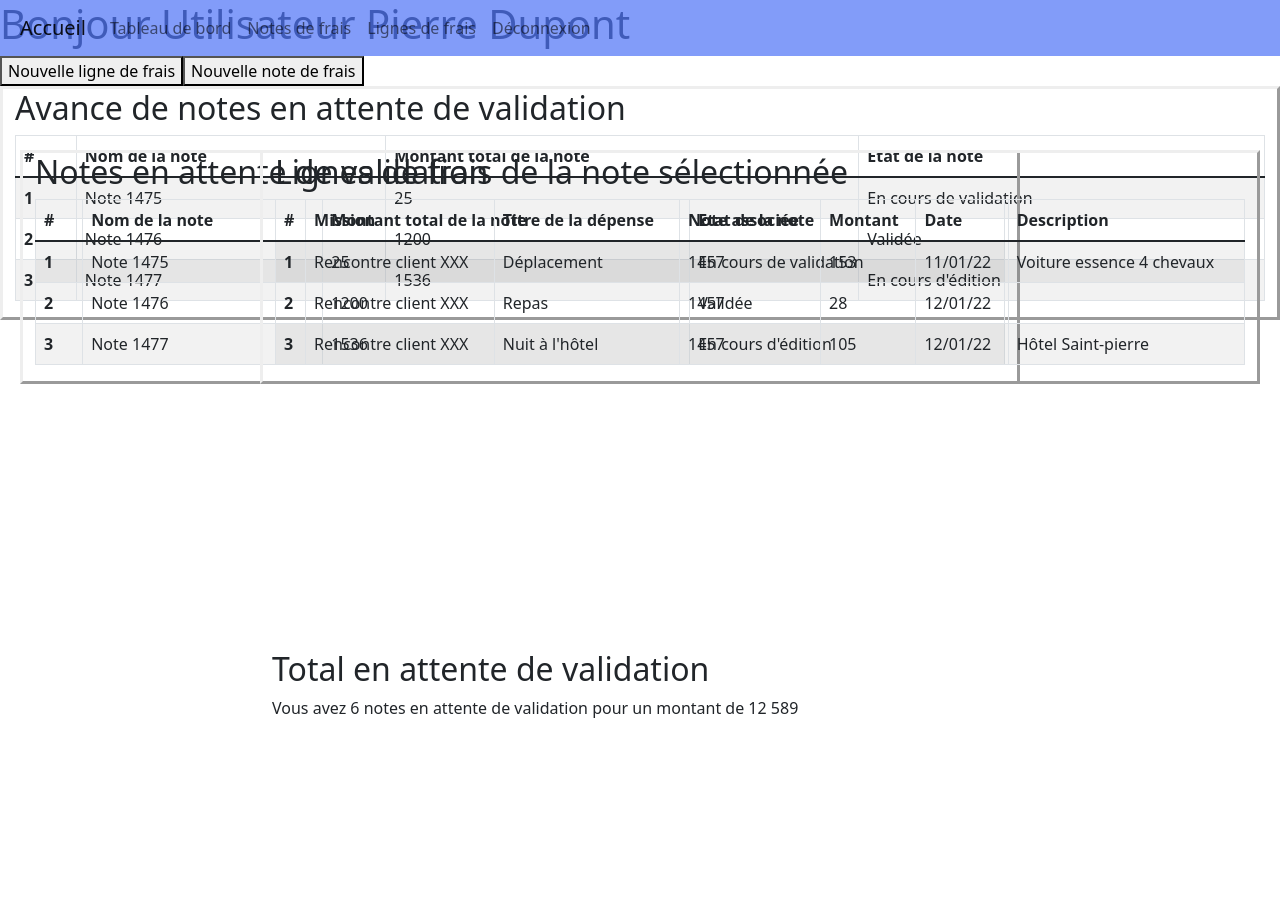
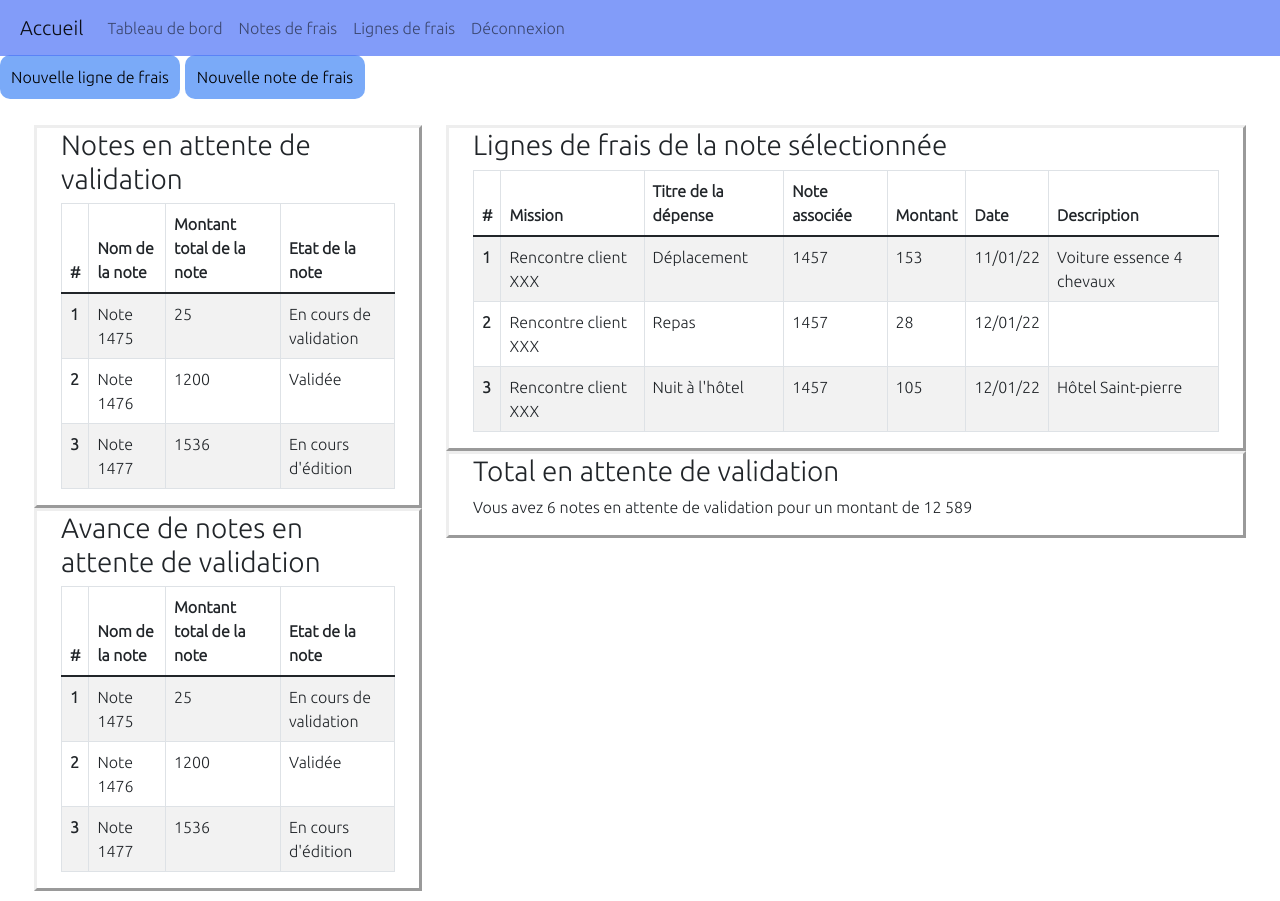
Before and after one commit to Aline-G/GL-front, an Angular app: page /home in a window 1280 px wide. Before the commit the page ends 800 px from the top, so only its background shows below. Built offline with nearby package versions, Linux system fonts and the light colour scheme.

Commit message:
elements de l'écran d'accueil --> ok
Rien n'est dynamique en attente de la suite pour lier les boutons et les éléments à la page.

```diff
--- a/src/app/home-screen/home-advance/home-advance.component.css
+++ b/src/app/home-screen/home-advance/home-advance.component.css
@@ -1,4 +1,12 @@
 .container-fluid{
   border-style: outset;
   border-width: medium;
+  max-height: 430px;
 }
+* {
+  font-family: 'Ubuntu', sans-serif;
+}
+
+.h2{
+  font-size: smaller;
+}
--- a/src/app/home-screen/home-advance/home-advance.component.html
+++ b/src/app/home-screen/home-advance/home-advance.component.html
@@ -4,13 +4,20 @@
   <meta charset="utf-8">
   <meta name="viewport" content="width=device-width, initial-scale=1">
   <link href="https://cdn.jsdelivr.net/npm/bootstrap@5.1.3/dist/css/bootstrap.min.css" rel="stylesheet" integrity="sha384-1BmE4kWBq78iYhFldvKuhfTAU6auU8tT94WrHftjDbrCEXSU1oBoqyl2QvZ6jIW3" crossorigin="anonymous">
+
+  <--! Ajout de la police-->
+
+  <link rel="preconnect" href="https://fonts.googleapis.com">
+  <link rel="preconnect" href="https://fonts.gstatic.com" crossorigin>
+  <link href="https://fonts.googleapis.com/css2?family=Ubuntu:wght@300&display=swap" rel="stylesheet">
+
   <script src="https://cdn.jsdelivr.net/npm/jquery@3.5.1/dist/jquery.slim.min.js"></script>
   <script src="https://cdn.jsdelivr.net/npm/popper.js@1.16.1/dist/umd/popper.min.js"></script>
   <script src="https://cdn.jsdelivr.net/npm/bootstrap@4.6.1/dist/js/bootstrap.bundle.min.js"></script>
 </head>
 
 <div class="container-fluid">
-  <h2>Avance de notes en attente de validation</h2>
+  <h3>Avance de notes en attente de validation</h3>
   <div class="table-responsive">
     <table class="table table-striped table-bordered table-hover">
       <thead class ="thead-dark">
--- a/src/app/home-screen/home-bill/home-bill.component.css
+++ b/src/app/home-screen/home-bill/home-bill.component.css
@@ -1,4 +1,9 @@
 .container-fluid{
   border-style: outset;
   border-width: medium;
+  max-height: 430px;
 }
+
+* {
+  font-family: 'Ubuntu', sans-serif;
+}
--- a/src/app/home-screen/home-bill/home-bill.component.html
+++ b/src/app/home-screen/home-bill/home-bill.component.html
@@ -4,13 +4,20 @@
   <meta charset="utf-8">
   <meta name="viewport" content="width=device-width, initial-scale=1">
   <link href="https://cdn.jsdelivr.net/npm/bootstrap@5.1.3/dist/css/bootstrap.min.css" rel="stylesheet" integrity="sha384-1BmE4kWBq78iYhFldvKuhfTAU6auU8tT94WrHftjDbrCEXSU1oBoqyl2QvZ6jIW3" crossorigin="anonymous">
+
+  <--! Ajout de la police-->
+
+  <link rel="preconnect" href="https://fonts.googleapis.com">
+  <link rel="preconnect" href="https://fonts.gstatic.com" crossorigin>
+  <link href="https://fonts.googleapis.com/css2?family=Ubuntu:wght@300&display=swap" rel="stylesheet">
+
   <script src="https://cdn.jsdelivr.net/npm/jquery@3.5.1/dist/jquery.slim.min.js"></script>
   <script src="https://cdn.jsdelivr.net/npm/popper.js@1.16.1/dist/umd/popper.min.js"></script>
   <script src="https://cdn.jsdelivr.net/npm/bootstrap@4.6.1/dist/js/bootstrap.bundle.min.js"></script>
 </head>
 
 <div class="container-fluid">
-  <h2>Notes en attente de validation</h2>
+  <h3>Notes en attente de validation</h3>
   <div class="table-responsive">
     <table class="table table-striped table-bordered table-hover">
       <thead class ="thead-dark">
--- a/src/app/home-screen/home-expenses/home-expenses.component.css
+++ b/src/app/home-screen/home-expenses/home-expenses.component.css
@@ -1,4 +1,9 @@
-.container-fluid{
+.container-fluid {
   border-style: outset;
   border-width: medium;
+  max-height: 750px; /*a passer en max-height si on veut que le contenu s'dapate dynamiquement" */
 }
+
+* {
+  font-family: 'Ubuntu', sans-serif;
+}
--- a/src/app/home-screen/home-expenses/home-expenses.component.html
+++ b/src/app/home-screen/home-expenses/home-expenses.component.html
@@ -4,13 +4,20 @@
   <meta charset="utf-8">
   <meta name="viewport" content="width=device-width, initial-scale=1">
   <link href="https://cdn.jsdelivr.net/npm/bootstrap@5.1.3/dist/css/bootstrap.min.css" rel="stylesheet" integrity="sha384-1BmE4kWBq78iYhFldvKuhfTAU6auU8tT94WrHftjDbrCEXSU1oBoqyl2QvZ6jIW3" crossorigin="anonymous">
+
+  <--! Ajout de la police-->
+
+  <link rel="preconnect" href="https://fonts.googleapis.com">
+  <link rel="preconnect" href="https://fonts.gstatic.com" crossorigin>
+  <link href="https://fonts.googleapis.com/css2?family=Ubuntu:wght@300&display=swap" rel="stylesheet">
+
   <script src="https://cdn.jsdelivr.net/npm/jquery@3.5.1/dist/jquery.slim.min.js"></script>
   <script src="https://cdn.jsdelivr.net/npm/popper.js@1.16.1/dist/umd/popper.min.js"></script>
   <script src="https://cdn.jsdelivr.net/npm/bootstrap@4.6.1/dist/js/bootstrap.bundle.min.js"></script>
 </head>
 
 <div class="container-fluid">
-  <h2>Lignes de frais de la note sélectionnée</h2>
+  <h3>Lignes de frais de la note sélectionnée</h3>
   <div class="table-responsive">
     <table class="table table-striped table-bordered table-hover">
       <thead class ="thead-dark">
--- a/src/app/home-screen/home-screen.component.css
+++ b/src/app/home-screen/home-screen.component.css
@@ -1,39 +1,28 @@
 
 /* positionnement des éléments */
-
-.slip{
-  height: 0px;
-  position: absolute;
+* {
+  font-family: 'Ubuntu', sans-serif;
 }
 
-.bill{
-  width:1000px;
-  height:500px;
-  position:fixed;
-  left:20px;
-  top:150px;
+.btn{
+  margin-top: 55px;
+  margin-right: 5px;
+  display: inline-block;
+  background-color: rgba(66, 135, 245,0.7);
+  border-radius: 10px;
+  border: rgba(77, 114, 247,0.7)  ;
+  color: black;
+  text-align: center;
+  padding: 10px;
+  width: 180px;
+  -webkit-transition: all 0.5s;
+  -moz-transition: all 0.5s;
+  -o-transition: all 0.5s;
+  transition: all 0.5s;
+  cursor: pointer;
 }
-
-.advances{
-  width:700px;
-  height:500px;
-  position:fixed;
-  left:20px;
-  top:700px;
+.row{
+  margin-left: 10px;
+  margin-right: 10px;
+  margin-bottom: 10px;
 }
-
-.expenses{
-  width:1000px;
-  height:1000px;
-  position:fixed;
-  right:20px;
-  top:150px;
-}
-
-.total{
-  width:1000px;
-  height:150px;
-  position:fixed;
-  right:20px;
-  bottom:0px;
-}
--- a/src/app/home-screen/home-screen.component.html
+++ b/src/app/home-screen/home-screen.component.html
@@ -2,17 +2,34 @@
 <html lang="en">
 <head>
   <meta charset="utf-8">
+   <meta name="viewport" content="width=device-width, initial-scale=1, shrink-to-fit=no">
+  <link href="https://cdn.jsdelivr.net/npm/bootstrap@5.1.3/dist/css/bootstrap.min.css" rel="stylesheet" integrity="sha384-1BmE4kWBq78iYhFldvKuhfTAU6auU8tT94WrHftjDbrCEXSU1oBoqyl2QvZ6jIW3" crossorigin="anonymous">
+
+  <--! Ajout de la police-->
+
+  <link rel="preconnect" href="https://fonts.googleapis.com">
+  <link rel="preconnect" href="https://fonts.gstatic.com" crossorigin>
+  <link href="https://fonts.googleapis.com/css2?family=Ubuntu:wght@300&display=swap" rel="stylesheet">
+
 </head>
+
 <body>
-<h1>
-Bonjour Utilisateur Pierre Dupont
-</h1>
-<button type="button" class="">Nouvelle ligne de frais</button>
-<button type="button" class="">Nouvelle note de frais</button>
+<button type="button" class="btn">Nouvelle ligne de frais</button>
+<button type="button" class="btn">Nouvelle note de frais</button>
 
-<app-home-slip     class="slip"></app-home-slip>
-<app-home-bill     class="bill"></app-home-bill>
-<app-home-advance  class="advance"></app-home-advance>
-<app-home-expenses class="expenses"></app-home-expenses>
-<app-home-total    class="total"></app-home-total>
+<div class=" container-fluid">
+  <div class = row>
+    <app-home-slip></app-home-slip>
+  </div>
+  <div class= row>
+    <div class=" col-4">
+      <app-home-bill></app-home-bill>
+      <app-home-advance></app-home-advance>
+    </div>
+    <div class="col-8">
+      <app-home-expenses></app-home-expenses>
+      <app-home-total></app-home-total>
+    </div>
+  </div>
+</div>
 </body>
--- a/src/app/home-screen/home-slip/home-slip.component.css
+++ b/src/app/home-screen/home-slip/home-slip.component.css
@@ -1,3 +1,7 @@
 .navbar-brand{
   margin-left: 20px;
 }
+
+* {
+  font-family: 'Ubuntu', sans-serif;
+}
--- a/src/app/home-screen/home-slip/home-slip.component.html
+++ b/src/app/home-screen/home-slip/home-slip.component.html
@@ -5,6 +5,13 @@
 <head>
   <!-- CSS only -->
   <link href="https://cdn.jsdelivr.net/npm/bootstrap@5.1.3/dist/css/bootstrap.min.css" rel="stylesheet" integrity="sha384-1BmE4kWBq78iYhFldvKuhfTAU6auU8tT94WrHftjDbrCEXSU1oBoqyl2QvZ6jIW3" crossorigin="anonymous">
+
+  <--! Ajout de la police-->
+
+  <link rel="preconnect" href="https://fonts.googleapis.com">
+  <link rel="preconnect" href="https://fonts.gstatic.com" crossorigin>
+  <link href="https://fonts.googleapis.com/css2?family=Ubuntu:wght@300&display=swap" rel="stylesheet">
+
 </head>
 
 <div class="navbar" role="navigation">
--- a/src/app/home-screen/home-total/home-total.component.css
+++ b/src/app/home-screen/home-total/home-total.component.css
@@ -0,0 +1,9 @@
+.container-fluid{
+  border-style: outset;
+  border-width: medium;
+  max-height: 110px;
+
+}
+* {
+  font-family: 'Ubuntu', sans-serif;
+}
--- a/src/app/home-screen/home-total/home-total.component.html
+++ b/src/app/home-screen/home-total/home-total.component.html
@@ -4,13 +4,20 @@
   <meta charset="utf-8">
   <meta name="viewport" content="width=device-width, initial-scale=1">
   <link href="https://cdn.jsdelivr.net/npm/bootstrap@5.1.3/dist/css/bootstrap.min.css" rel="stylesheet" integrity="sha384-1BmE4kWBq78iYhFldvKuhfTAU6auU8tT94WrHftjDbrCEXSU1oBoqyl2QvZ6jIW3" crossorigin="anonymous">
+
+  <--! Ajout de la police-->
+
+  <link rel="preconnect" href="https://fonts.googleapis.com">
+  <link rel="preconnect" href="https://fonts.gstatic.com" crossorigin>
+  <link href="https://fonts.googleapis.com/css2?family=Ubuntu:wght@300&display=swap" rel="stylesheet">
+
   <script src="https://cdn.jsdelivr.net/npm/jquery@3.5.1/dist/jquery.slim.min.js"></script>
   <script src="https://cdn.jsdelivr.net/npm/popper.js@1.16.1/dist/umd/popper.min.js"></script>
   <script src="https://cdn.jsdelivr.net/npm/bootstrap@4.6.1/dist/js/bootstrap.bundle.min.js"></script>
 </head>
 
 <div class="container-fluid">
-  <h2>Total en attente de validation</h2>
+  <h3>Total en attente de validation</h3>
   <p> Vous avez 6 notes en attente de validation pour un montant de 12 589</p>
 </div>
 </html>
```
